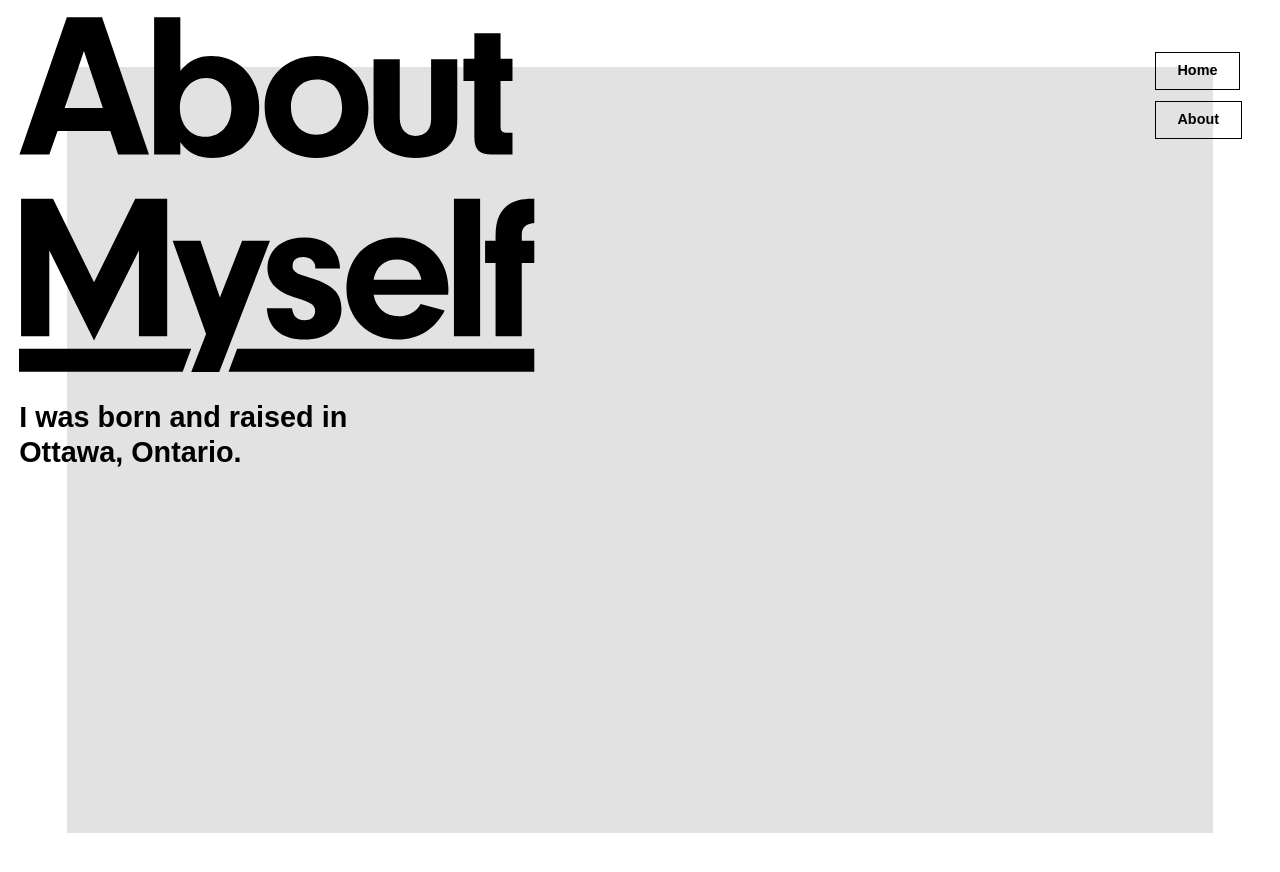
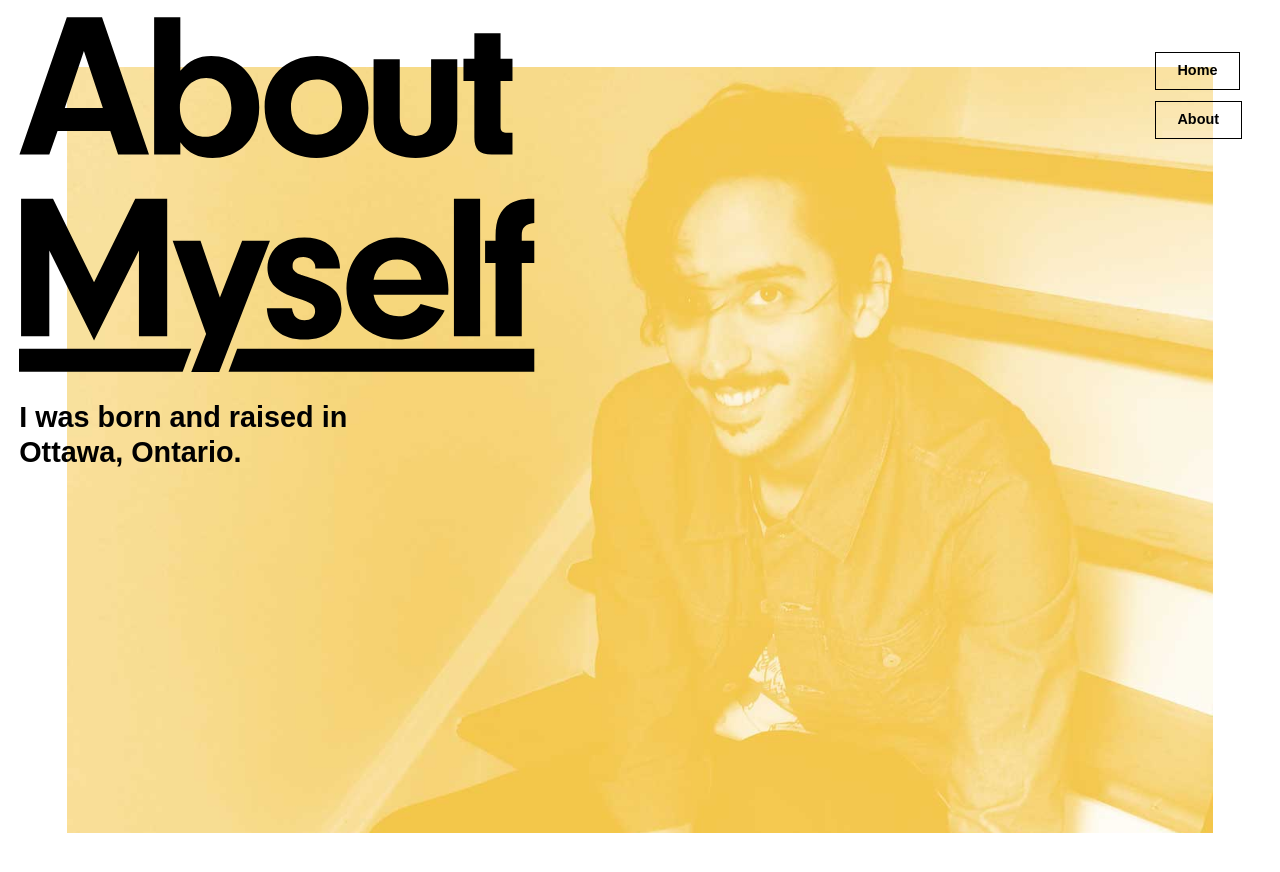
Before and after one commit to DoctorDiLauro/portfolio, a Jekyll site: the page built from about.html, in a window 1280 px wide. Shown: the top 872 px of the page. Built offline with Jekyll 4.4.1, drawn with Linux system fonts in a browser that asks for light colours; some web fonts are replaced.

Commit message:
added about pic

```diff
--- a/css/main.css
+++ b/css/main.css
@@ -194,7 +194,9 @@ h3 {
 }
 
 .about-bg {
-  background-color: #e2e2e2;
+  background-image: url("/images/chris-dilauro-portrait.jpg");
+  background-size: cover;
+  background-position: center top ;
   height: 100%;
 }
 
```
Also changed, not shown: images/chris-dilauro-portrait.jpg (added).
